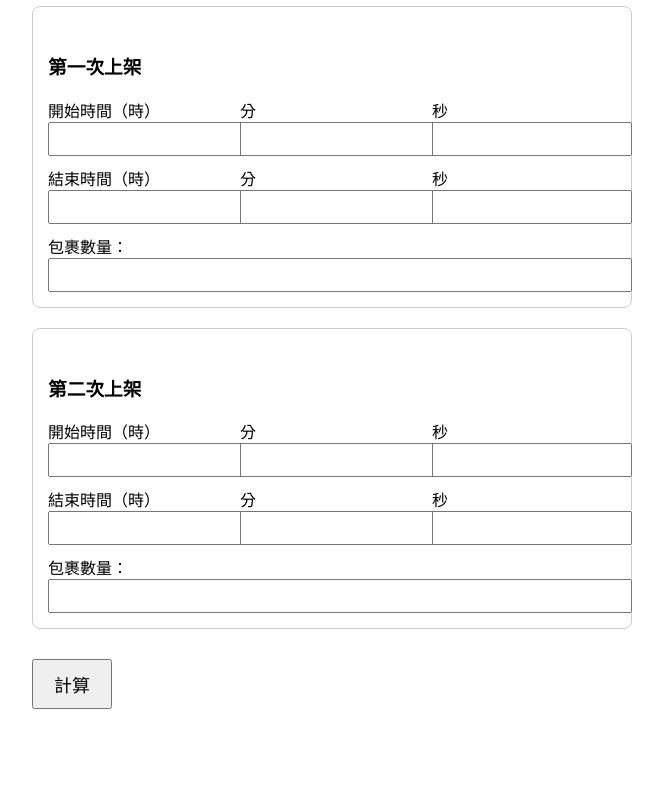
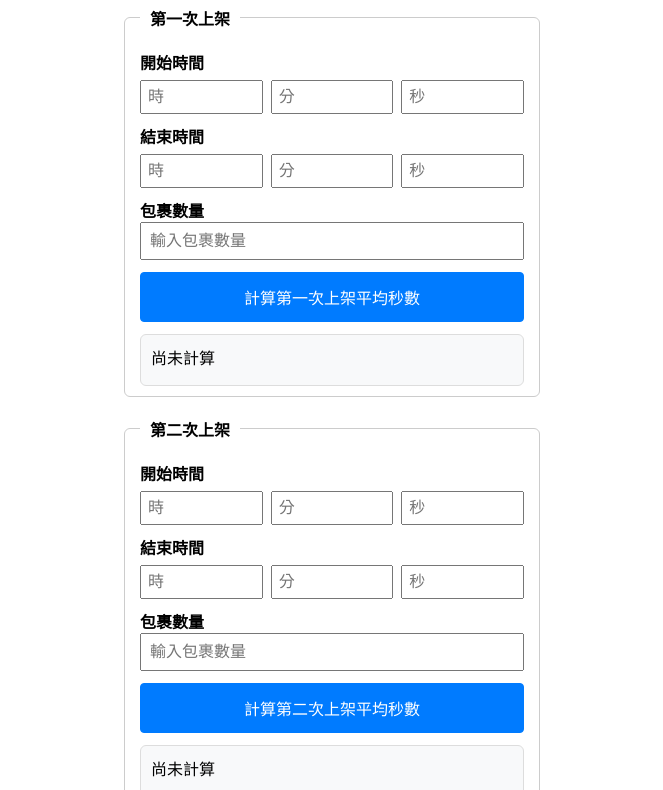
Before and after one commit to KajiLin/parcel-time-calculator, a plain HTML site: page index.html in a window 1280 px wide. Shown: the part 99-889 px from the top of the page, without its empty margins (308-971 px from the left). Before the commit the page ends 848 px from the top, so only its background shows below. Drawn offline with Linux system fonts and the light colour scheme.

Commit message:
Update index.html

```diff
--- a/index.html
+++ b/index.html
@@ -1,129 +1,149 @@
 <!DOCTYPE html>
 <html lang="zh-Hant">
 <head>
-  <meta charset="UTF-8">
-  <meta name="viewport" content="width=device-width, initial-scale=1">
-  <title>包裹處理秒數計算器</title>
+<meta charset="UTF-8" />
+<meta name="viewport" content="width=device-width, initial-scale=1" />
+<title>包裹平均秒數計算器</title>
 <style>
-    body {
-      font-family: sans-serif;
-      padding: 20px;
-      max-width: 600px;
-      margin: auto;
-    }
-    h2, h3 {
-      margin-top: 30px;
-    }
-    .section {
-      border: 1px solid #ccc;
-      padding: 15px;
-      margin-bottom: 20px;
-      border-radius: 8px;
-    }
-    .time-row {
-      display: flex;
-      flex-wrap: wrap;
-      gap: 8px;
-      margin-bottom: 10px;
-    }
-    .time-row label {
-      flex: 1 1 30%;
-      min-width: 80px;
-    }
-    input[type="number"] {
-      width: 100%;
-      padding: 6px;
-      font-size: 16px;
-    }
-    button {
-      padding: 10px 20px;
-      font-size: 18px;
-      margin-top: 10px;
-    }
-    #result {
-      margin-top: 20px;
-      font-size: 18px;
-      line-height: 1.5;
-    }
+  body { font-family: Arial, sans-serif; max-width: 420px; margin: 20px auto; padding: 10px; }
+  h2 { text-align: center; }
+  fieldset { border: 1px solid #ccc; border-radius: 6px; margin-bottom: 20px; padding: 10px 15px; }
+  legend { font-weight: bold; padding: 0 10px; }
+  label { display: block; margin-top: 10px; font-weight: 600; }
+  .time-inputs { display: flex; gap: 8px; margin-top: 6px; }
+  .time-inputs input[type="number"] { flex: 1; padding: 6px; font-size: 1em; }
+  input[type="number"] { width: 100%; padding: 8px; font-size: 1em; box-sizing: border-box; }
+  button { width: 100%; padding: 12px; margin-top: 12px; font-size: 1em; cursor: pointer; border-radius: 4px; border: 1px solid #007bff; background-color: #007bff; color: white; }
+  button:hover { background-color: #0056b3; border-color: #0056b3; }
+  .result { background: #f8f9fa; border: 1px solid #ddd; border-radius: 6px; padding: 10px; margin-top: 12px; min-height: 30px; }
 </style>
 </head>
 <body>
 
-  <h2>兩次上架平均處理秒數計算器</h2>
+<h2>包裹平均秒數計算器</h2>
 
-  <div class="section">
-    <h3>第一次上架</h3>
-    <div class="time-row">
-      <label>開始時間（時）<input type="number" id="startHour1" min="0" max="23"></label>
-      <label>分<input type="number" id="startMinute1" min="0" max="59"></label>
-      <label>秒<input type="number" id="startSecond1" min="0" max="59"></label>
-    </div>
-    <div class="time-row">
-      <label>結束時間（時）<input type="number" id="endHour1" min="0" max="23"></label>
-      <label>分<input type="number" id="endMinute1" min="0" max="59"></label>
-      <label>秒<input type="number" id="endSecond1" min="0" max="59"></label>
-    </div>
-    <label>包裹數量：<input type="number" id="packageCount1" min="1"></label>
+<fieldset>
+  <legend>第一次上架</legend>
+  <label>開始時間</label>
+  <div class="time-inputs">
+    <input id="firstStartHour" type="number" min="0" max="23" placeholder="時" />
+    <input id="firstStartMinute" type="number" min="0" max="59" placeholder="分" />
+    <input id="firstStartSecond" type="number" min="0" max="59" placeholder="秒" />
   </div>
 
-  <div class="section">
-    <h3>第二次上架</h3>
-    <div class="time-row">
-      <label>開始時間（時）<input type="number" id="startHour2" min="0" max="23"></label>
-      <label>分<input type="number" id="startMinute2" min="0" max="59"></label>
-      <label>秒<input type="number" id="startSecond2" min="0" max="59"></label>
-    </div>
-    <div class="time-row">
-      <label>結束時間（時）<input type="number" id="endHour2" min="0" max="23"></label>
-      <label>分<input type="number" id="endMinute2" min="0" max="59"></label>
-      <label>秒<input type="number" id="endSecond2" min="0" max="59"></label>
-    </div>
-    <label>包裹數量：<input type="number" id="packageCount2" min="1"></label>
+  <label>結束時間</label>
+  <div class="time-inputs">
+    <input id="firstEndHour" type="number" min="0" max="23" placeholder="時" />
+    <input id="firstEndMinute" type="number" min="0" max="59" placeholder="分" />
+    <input id="firstEndSecond" type="number" min="0" max="59" placeholder="秒" />
   </div>
 
-  <button onclick="calculate()">計算</button>
+  <label>包裹數量</label>
+  <input id="firstQuantity" type="number" min="1" placeholder="輸入包裹數量" />
 
-  <div id="result"></div>
+  <button id="calcFirst">計算第一次上架平均秒數</button>
+  <div class="result" id="resultFirst">尚未計算</div>
+</fieldset>
+
+<fieldset>
+  <legend>第二次上架</legend>
+  <label>開始時間</label>
+  <div class="time-inputs">
+    <input id="secondStartHour" type="number" min="0" max="23" placeholder="時" />
+    <input id="secondStartMinute" type="number" min="0" max="59" placeholder="分" />
+    <input id="secondStartSecond" type="number" min="0" max="59" placeholder="秒" />
+  </div>
+
+  <label>結束時間</label>
+  <div class="time-inputs">
+    <input id="secondEndHour" type="number" min="0" max="23" placeholder="時" />
+    <input id="secondEndMinute" type="number" min="0" max="59" placeholder="分" />
+    <input id="secondEndSecond" type="number" min="0" max="59" placeholder="秒" />
+  </div>
+
+  <label>包裹數量</label>
+  <input id="secondQuantity" type="number" min="1" placeholder="輸入包裹數量" />
+
+  <button id="calcSecond">計算第二次上架平均秒數</button>
+  <div class="result" id="resultSecond">尚未計算</div>
+</fieldset>
+
+<button id="calcAverage">計算兩次上架平均秒數</button>
+<div class="result" id="resultAverage">尚未計算</div>
 
 <script>
-    function getTotalSeconds(hourId, minuteId, secondId) {
-      const h = parseInt(document.getElementById(hourId).value) || 0;
-      const m = parseInt(document.getElementById(minuteId).value) || 0;
-      const s = parseInt(document.getElementById(secondId).value) || 0;
-      return h * 3600 + m * 60 + s;
+function getTimeInSeconds(h, m, s) {
+  return h*3600 + m*60 + s;
 }
 
-    function calculateOne(startSec, endSec, count) {
-      const duration = endSec - startSec;
-      if (duration <= 0 || count <= 0) return null;
-      return duration / count;
+function validateInputs(h1, m1, s1, h2, m2, s2, qty) {
+  if ([h1,m1,s1,h2,m2,s2,qty].some(v => v === '' || isNaN(v))) return false;
+  if (qty <= 0) return false;
+  if (h1<0 || h1>23 || h2<0 || h2>23) return false;
+  if (m1<0 || m1>59 || m2<0 || m2>59) return false;
+  if (s1<0 || s1>59 || s2<0 || s2>59) return false;
+  return true;
 }
 
-    function calculate() {
-      const start1 = getTotalSeconds('startHour1', 'startMinute1', 'startSecond1');
-      const end1 = getTotalSeconds('endHour1', 'endMinute1', 'endSecond1');
-      const count1 = parseInt(document.getElementById('packageCount1').value);
+let firstAvg = null;
+let secondAvg = null;
 
-      const start2 = getTotalSeconds('startHour2', 'startMinute2', 'startSecond2');
-      const end2 = getTotalSeconds('endHour2', 'endMinute2', 'endSecond2');
-      const count2 = parseInt(document.getElementById('packageCount2').value);
+document.getElementById('calcFirst').addEventListener('click', () => {
+  const h1 = Number(document.getElementById('firstStartHour').value);
+  const m1 = Number(document.getElementById('firstStartMinute').value);
+  const s1 = Number(document.getElementById('firstStartSecond').value);
+  const h2 = Number(document.getElementById('firstEndHour').value);
+  const m2 = Number(document.getElementById('firstEndMinute').value);
+  const s2 = Number(document.getElementById('firstEndSecond').value);
+  const qty = Number(document.getElementById('firstQuantity').value);
 
-      const avg1 = calculateOne(start1, end1, count1);
-      const avg2 = calculateOne(start2, end2, count2);
-
-      if (avg1 === null || avg2 === null) {
-        alert("請確認時間正確（結束時間 > 開始時間）且包裹數量有效");
+  if (!validateInputs(h1,m1,s1,h2,m2,s2,qty)) {
+    alert('請輸入有效的第一次上架時間與包裹數量！');
     return;
   }
 
-      const overallAvg = (avg1 + avg2) / 2;
+  let startSec = getTimeInSeconds(h1,m1,s1);
+  let endSec = getTimeInSeconds(h2,m2,s2);
+  if (endSec < startSec) endSec += 24*3600;
 
-      document.getElementById('result').innerHTML = `
-        第一次平均每包裹處理：<strong>${avg1.toFixed(2)} 秒</strong><br>
-        第二次平均每包裹處理：<strong>${avg2.toFixed(2)} 秒</strong><br>
-        綜合平均處理時間為：<strong>${overallAvg.toFixed(2)} 秒</strong>
-      `;
+  const totalSec = endSec - startSec;
+  firstAvg = totalSec / qty;
+
+  document.getElementById('resultFirst').textContent = `第一次上架平均秒數：${firstAvg.toFixed(2)} 秒`;
+});
+
+document.getElementById('calcSecond').addEventListener('click', () => {
+  const h1 = Number(document.getElementById('secondStartHour').value);
+  const m1 = Number(document.getElementById('secondStartMinute').value);
+  const s1 = Number(document.getElementById('secondStartSecond').value);
+  const h2 = Number(document.getElementById('secondEndHour').value);
+  const m2 = Number(document.getElementById('secondEndMinute').value);
+  const s2 = Number(document.getElementById('secondEndSecond').value);
+  const qty = Number(document.getElementById('secondQuantity').value);
+
+  if (!validateInputs(h1,m1,s1,h2,m2,s2,qty)) {
+    alert('請輸入有效的第二次上架時間與包裹數量！');
+    return;
   }
+
+  let startSec = getTimeInSeconds(h1,m1,s1);
+  let endSec = getTimeInSeconds(h2,m2,s2);
+  if (endSec < startSec) endSec += 24*3600;
+
+  const totalSec = endSec - startSec;
+  secondAvg = totalSec / qty;
+
+  document.getElementById('resultSecond').textContent = `第二次上架平均秒數：${secondAvg.toFixed(2)} 秒`;
+});
+
+document.getElementById('calcAverage').addEventListener('click', () => {
+  if (firstAvg === null || secondAvg === null) {
+    alert('請先計算第一次與第二次上架的平均秒數');
+    return;
+  }
+  const avg = (firstAvg + secondAvg) / 2;
+  document.getElementById('resultAverage').textContent = `兩次上架平均秒數：${avg.toFixed(2)} 秒`;
+});
 </script>
 
 </body>
```
Lines whose indentation alone changed are shown as unchanged.
